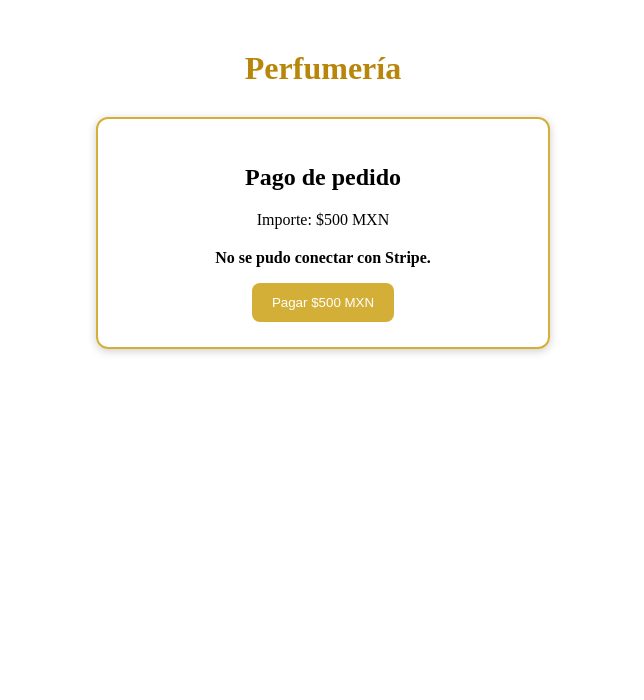
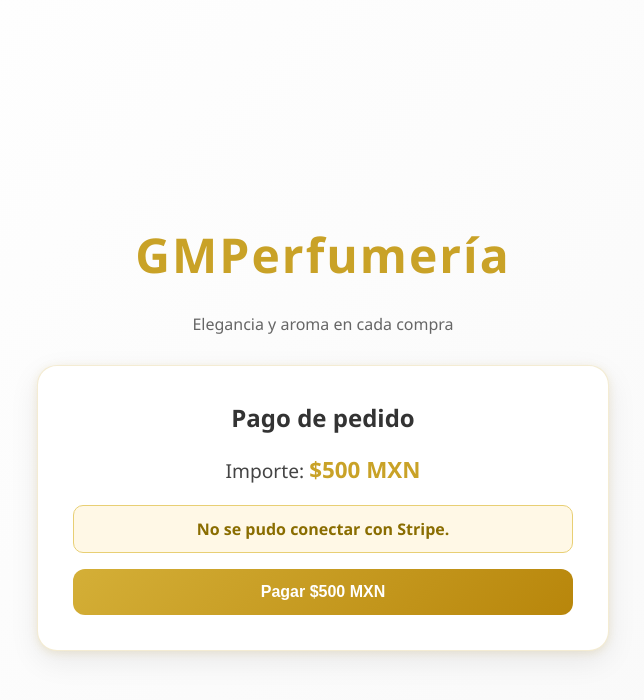
Before and after one commit to Baruc-Elorza/perfumeria, an Angular app in the folder Frontend/: page /pago in a window 1280 px wide. Shown: the top 700 px of the page, without its empty margins (317-961 px from the left). Built offline with nearby package versions, Linux system fonts and the light colour scheme; no server answers.

Commit message:
Mejora diseño de pantalla de pago GMPerfumeria

```diff
--- a/Frontend/src/app/pages/pago/pago.component.html
+++ b/Frontend/src/app/pages/pago/pago.component.html
@@ -1,15 +1,23 @@
 <div class="contenedor">
 
-  <h1>Perfumería</h1>
+  <h1>GMPerfumería</h1>
+
+  <p class="subtitulo">
+    Elegancia y aroma en cada compra
+  </p>
 
   <div class="tarjeta">
 
     <h2>Pago de pedido</h2>
 
-    <p>Importe: $500 MXN</p>
+    <p class="importe">
+      Importe: <strong>$500 MXN</strong>
+    </p>
 
     @if (cargando) {
-      <p>Preparando pago...</p>
+      <p class="mensaje">
+        Preparando pago...
+      </p>
     }
 
     <div id="payment-element"></div>
@@ -29,9 +37,10 @@
     }
 
     @if (pagoExitoso) {
-      <p class="pago-confirmado">
-        ✓ Pago completado correctamente
-      </p>
+      <div class="pago-confirmado">
+        <p>✓ Pago completado correctamente</p>
+        <p>Monto pagado: $500 MXN</p>
+      </div>
     }
 
   </div>
--- a/Frontend/src/styles.css
+++ b/Frontend/src/styles.css
@@ -1,41 +1,147 @@
-/* estilos de pagos */
+/* Fondo general */
 body {
-  background-color: #ffffff;
+  margin: 0;
+  padding: 0;
+  font-family: "Segoe UI", Tahoma, Geneva, Verdana, sans-serif;
+  background: linear-gradient(
+    135deg,
+    #ffffff 0%,
+    #f8f8f8 100%
+  );
+  min-height: 100vh;
 }
 
+/* Contenedor principal */
 .contenedor {
-  text-align: center;
-  margin-top: 50px;
+  display: flex;
+  flex-direction: column;
+  align-items: center;
+  justify-content: center;
+  min-height: 100vh;
+  padding: 20px;
 }
 
+/* Título principal */
 h1 {
-  color: #b8860b;
-  margin-bottom: 30px;
+  color: #c9a227;
+  font-size: 3rem;
+  margin-bottom: 10px;
+  font-weight: 700;
+  letter-spacing: 2px;
 }
 
-.tarjeta {
-  width: 400px;
-  margin: auto;
-  padding: 25px;
-  border: 2px solid #d4af37;
-  border-radius: 12px;
-  box-shadow: 0px 2px 10px rgba(0, 0, 0, 0.2);
+/* Subtítulo */
+.subtitulo {
+  color: #666;
+  margin-bottom: 30px;
+  font-size: 1rem;
+  text-align: center;
 }
 
+/* Tarjeta principal */
+.tarjeta {
+  width: 100%;
+  max-width: 500px;
+  background: #ffffff;
+  border-radius: 20px;
+  padding: 35px;
+  box-shadow:
+    0 10px 30px rgba(0, 0, 0, 0.08),
+    0 2px 8px rgba(201, 162, 39, 0.15);
+  border: 1px solid rgba(201, 162, 39, 0.2);
+}
+
+/* Título de sección */
+.tarjeta h2 {
+  margin-top: 0;
+  color: #333;
+  text-align: center;
+  margin-bottom: 20px;
+}
+
+/* Importe */
+.importe {
+  text-align: center;
+  font-size: 1.2rem;
+  color: #444;
+  margin-bottom: 20px;
+}
+
+.importe strong {
+  color: #c9a227;
+  font-size: 1.4rem;
+}
+
+/* Stripe Payment Element */
+#payment-element {
+  margin-top: 20px;
+  margin-bottom: 20px;
+}
+
+/* Botón de pago */
 button {
-  background-color: #d4af37;
+  width: 100%;
+  padding: 14px;
+  border: none;
+  border-radius: 12px;
+  background: linear-gradient(
+    135deg,
+    #d4af37,
+    #b8860b
+  );
   color: white;
-  border: none;
-  padding: 12px 20px;
-  border-radius: 8px;
+  font-size: 1rem;
+  font-weight: 600;
   cursor: pointer;
+  transition: all 0.3s ease;
 }
 
 button:hover {
-  opacity: 0.9;
+  transform: translateY(-2px);
+  box-shadow: 0 8px 20px rgba(212, 175, 55, 0.35);
 }
 
+button:active {
+  transform: scale(0.98);
+}
+
+/* Mensajes */
 .mensaje {
   margin-top: 20px;
+  padding: 12px;
+  border-radius: 10px;
+  text-align: center;
+  font-weight: 600;
+  background-color: #fff8e6;
+  color: #8a6d00;
+  border: 1px solid #e8cf74;
+}
+
+/* Pago exitoso */
+.pago-confirmado {
+  margin-top: 20px;
+  text-align: center;
+  padding: 14px;
+  border-radius: 10px;
+  background-color: #edf8ef;
+  color: #2e7d32;
   font-weight: bold;
+  border: 1px solid #81c784;
 }
+
+.pago-confirmado p {
+  margin: 5px 0;
+}
+
+/* Responsive */
+@media (max-width: 600px) {
+
+  .tarjeta {
+    padding: 25px;
+  }
+
+  h1 {
+    font-size: 2.2rem;
+  }
+
+}
```
